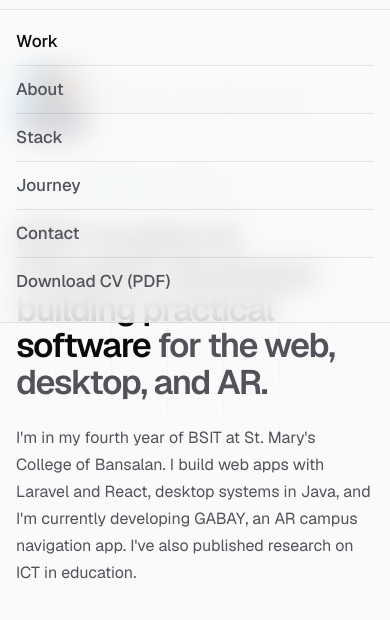
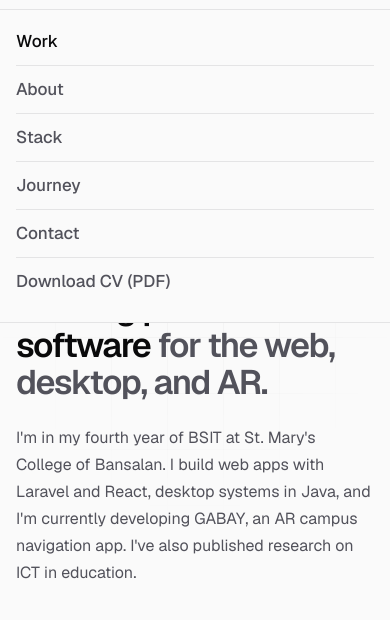
Before and after one commit to ItsmeEremiyaaaa/Website-Portfolio, a website: page index.html in a window 390 px wide. Both pictures are taken after a click on the button 354 px from the left and 32 px from the top of the page. Shown: the part 55-675 px from the top of the page. Drawn offline with Linux system fonts and the light colour scheme.

Commit message:
Make the mobile menu background solid
Page text showed through the translucent header behind the menu links.

```diff
--- a/assets/css/main.css
+++ b/assets/css/main.css
@@ -294,6 +294,8 @@ p { text-wrap: pretty; }
   -webkit-backdrop-filter: saturate(180%) blur(14px);
   backdrop-filter: saturate(180%) blur(14px);
 }
+/* Solid while the menu is open so page text doesn't show behind the links */
+.site-header.menu-open { background: var(--bg); }
 
 .nav {
   height: var(--nav-h);
```
